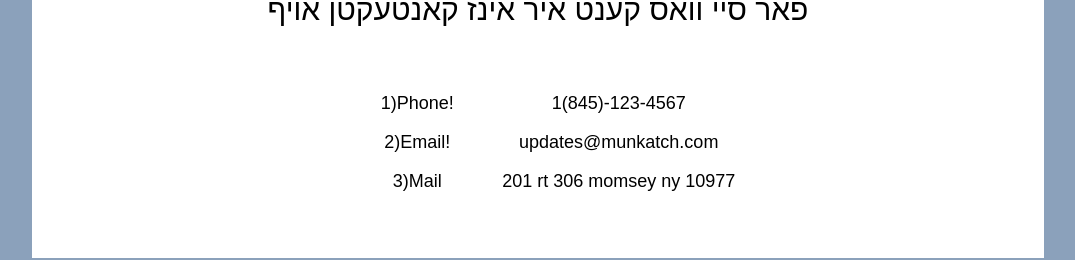
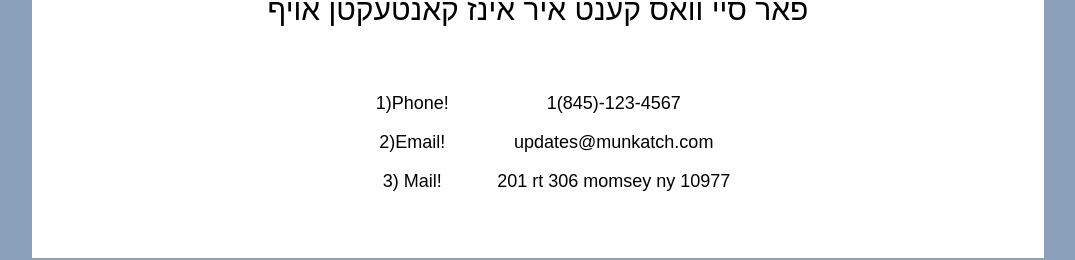
Before and after one commit to samweiss2251/First-WebSite, a plain HTML site: page index.html in a window 1280 px wide. Shown: the part 1044-1304 px from the top of the page, without its empty margins (102-1177 px from the left). Drawn offline with Linux system fonts and the light colour scheme.

Commit message:
Update index.html

```diff
--- a/index.html
+++ b/index.html
@@ -78,7 +78,7 @@
                     position: relative; background-color: blue;
                  }
                  .ul{
-                     margin:0;
+                     margin-right:10px;
                      display: inline-block;
 
 
@@ -145,7 +145,7 @@
          <ol class="ol" style="font-size: 18px;";>
               <p>1)Phone!</p>
               <p>2)Email!</p>
-              <p>3)Mail</p>
+              <p>3) Mail!</p>
 
             </ol>
 
```
